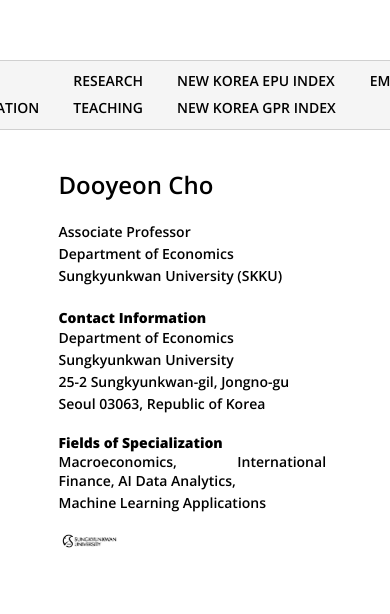
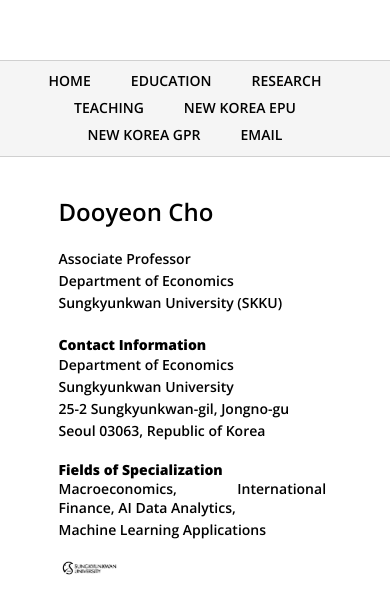
Before and after one commit to dooyeoncho/dooyeoncho.github.io, a Jekyll site: the page built from index.html, in a window 390 px wide. Shown: the top 614 px of the page. Built offline with Jekyll 4.4.1, drawn with Linux system fonts in a browser that asks for light colours.

Commit message:
Update default.html

```diff
--- a/_layouts/default.html
+++ b/_layouts/default.html
@@ -48,14 +48,16 @@
       text-decoration: underline;
     }
 
-/* ===== MOBILE ONLY: FORCE EXACTLY TWO LINES ===== */
+/* ===== MOBILE ONLY: remove the word "INDEX" ===== */
 @media (max-width: 768px) {
+  .mobile-hide {
+    display: none;
+  }
+
+  /* ensure exactly two lines */
   .topmenu ul {
-    display: grid;
-    grid-auto-flow: column;
-    grid-template-rows: repeat(2, auto); /* EXACTLY TWO ROWS */
+    flex-wrap: wrap;
     justify-content: center;
-    column-gap: 14px;
     row-gap: 6px;
   }
 }
@@ -73,8 +75,8 @@
       <li><a href="/pages/education.html">EDUCATION</a></li>
       <li><a href="/pages/research.html">RESEARCH</a></li>
       <li><a href="/pages/teaching.html">TEACHING</a></li>
-      <li><a href="/pages/new_korean_epu_index.html">NEW KOREA EPU INDEX</a></li>
-      <li><a href="/pages/new_korean_gpr_index.html">NEW KOREA GPR INDEX</a></li>
+      <li><a href="/pages/new_korean_epu_index.html">NEW KOREA EPU <span class="mobile-hide">INDEX</span></a></li>
+      <li><a href="/pages/new_korean_gpr_index.html">NEW KOREA GPR <span class="mobile-hide">INDEX</span></a></li>
       <li><a href="mailto:dooyeoncho@g.skku.edu">EMAIL</a></li>
     </ul>
   </nav>
```
